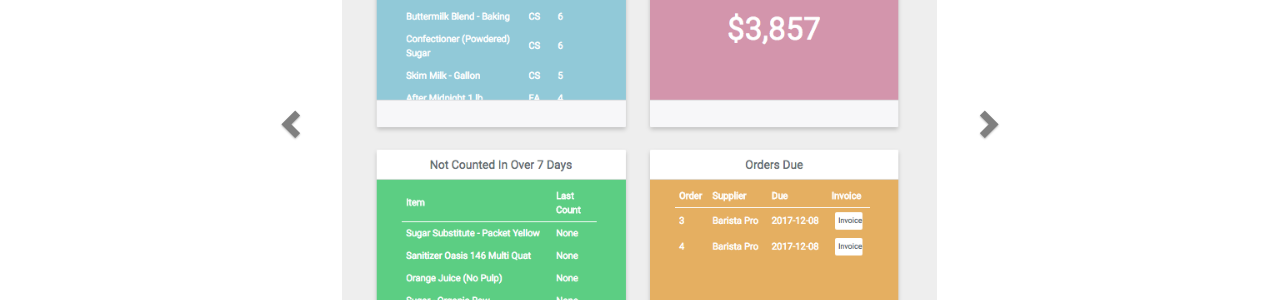
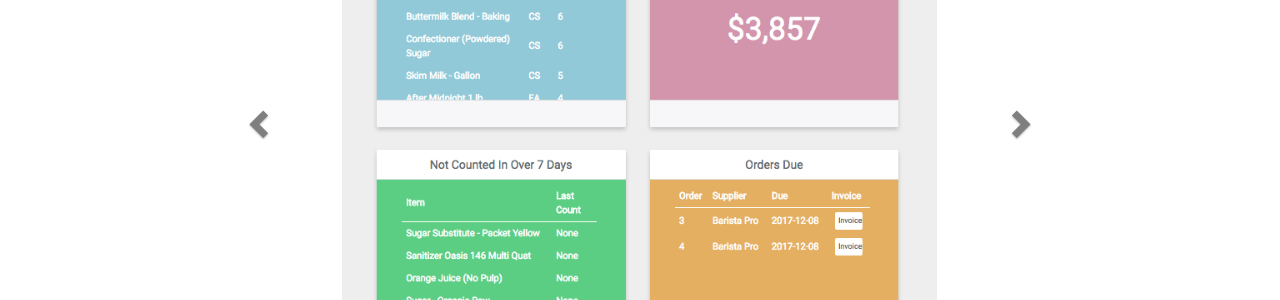
Before and after one commit to brookin8/brookin8.github.io, a Jekyll site: the page built from index.html, in a window 1280 px wide. Shown: the part 462-762 px from the top of the page. Built offline with Jekyll 4.4.1, drawn with Linux system fonts in a browser that asks for light colours; nearby versions of some CDN libraries; some web fonts are replaced.

Commit message:
Took away slide animation and got better superhero book photo

```diff
--- a/index.html
+++ b/index.html
@@ -17,7 +17,7 @@
 								<!-- <button type="button" data-toggle="modal" data-target="#portfolio9" class="portfolioButton">
 									<h1>North Lime Inventory System:</h1>
 								</button> -->
-						<div id="myCarousel" class="carousel slide" data-ride="carousel" style="width:55%;margin:0 auto;" data-interval="false">
+						<div id="myCarousel" class="carousel" data-ride="carousel" style="width:60%;margin:0 auto;" data-interval="false">
   						<!-- Indicators -->
 							<!--   <ol class="carousel-indicators">
 							    <li data-target="#myCarousel" data-slide-to="0" class="active"></li>
```
Also changed, not shown: portfolio/heroBook.png, portfolio/heroBook2.png (added).
